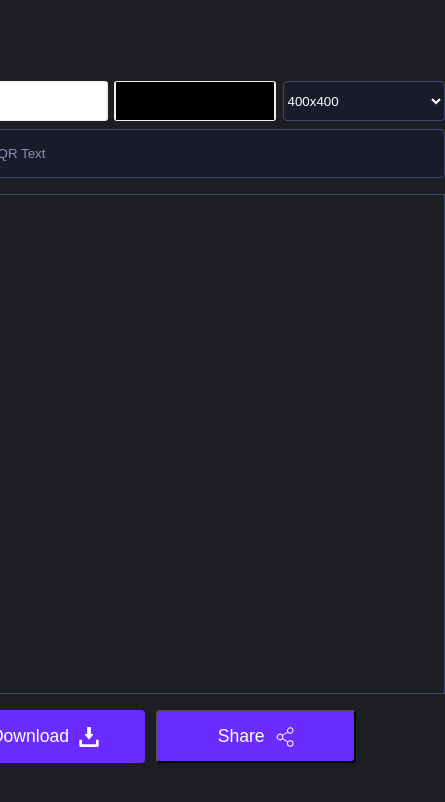
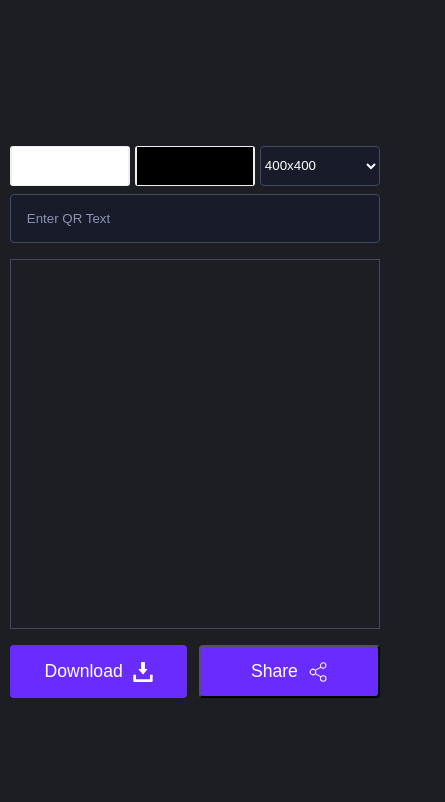
Before and after one commit to DayvysonAlmeida/GENERATOR-QRCODE, a plain HTML site: page index.html in a window 390 px wide. Shown: the whole page, 445 px wide, since content can reach past the window. Drawn offline with Linux system fonts and the light colour scheme.

Commit message:
add style @media completo

```diff
--- a/src/style.css
+++ b/src/style.css
@@ -113,4 +113,20 @@ a{
         max-width: 100%;
         padding: 10px;
     }
+
+
+    #qr-code{
+    width: 95vw;
+    height: 95vw;
+
+    }
+
+    #qr-code img, #qr-code canvas{
+    max-width: 95vw !important;
+    max-height: 95vw !important;
+    }
+
+    .btn{
+    min-width: unset;
+    }
 }
```
